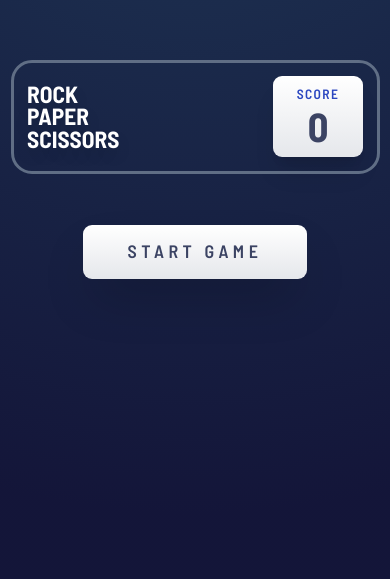
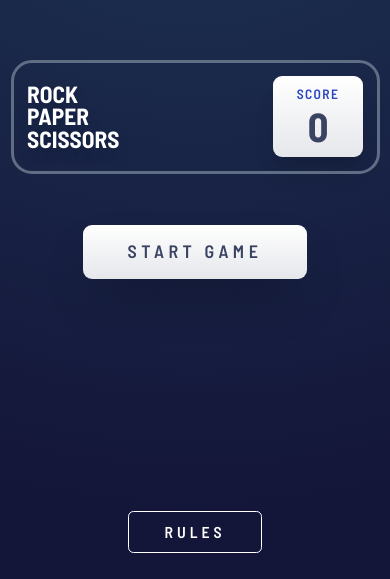
Before and after one commit to vietan0/fm-rock-paper-scissors, a React (Vite) app: page / in a window 390 px wide. Shown: the part 265-844 px from the top of the page. Built offline with nearby package versions, Linux system fonts and the light colour scheme.

Commit message:
feat: add `Rules` to start screen
also:
- center Rules button at small screen sizes
- reduce computer choosing time from 3 to 2 seconds
- change random choose threshold from `0.33` to `1/3` to be more precise

```diff
--- a/src/ComputerChooseScreen.tsx
+++ b/src/ComputerChooseScreen.tsx
@@ -18,7 +18,7 @@ export default function ComputerChooseScreen() {
     setTimeout(() => {
       const choice = computerChoose();
       dispatch({ type: 'computer-choose', payload: choice });
-    }, 3000);
+    }, 2000);
   }, []);
 
   useEffect(() => {
--- a/src/Rules.tsx
+++ b/src/Rules.tsx
@@ -21,7 +21,7 @@ export default function Rules() {
   const dialogAnimation = `${popupIsOpen ? 'bottom-0 xs:scale-100' : '-bottom-full xs:scale-0'} duration-150`;
 
   return (
-    <footer className="fixed bottom-6 right-3 xs:right-6">
+    <footer className="fixed bottom-6 left-0 flex w-full justify-center rounded-full px-3 xs:justify-end xs:px-6">
       <button
         onClick={() => dispatch({ type: 'click' })}
         className="rounded px-8 py-2 text-sm uppercase tracking-[.25em] outline outline-1 duration-100 hover:bg-white hover:text-dark-text"
--- a/src/StartScreen.tsx
+++ b/src/StartScreen.tsx
@@ -1,6 +1,7 @@
 import { useContext } from 'react';
 import Header from './Header';
 import { GameContext } from './GameContext';
+import Rules from './Rules';
 
 export default function StartScreen() {
   const { dispatch } = useContext(GameContext);
@@ -16,6 +17,7 @@ export default function StartScreen() {
       >
         Start Game
       </button>
+      <Rules />
     </div>
   );
 }
--- a/src/computerChoose.ts
+++ b/src/computerChoose.ts
@@ -2,7 +2,7 @@ import { Choice } from './GameContext';
 
 export default function computerChoose(): Choice {
   const x = Math.random();
-  if (x < 0.33) return 'rock';
-  if (x >= 0.33 && x < 0.66) return 'paper';
+  if (x < 1 / 3) return 'rock';
+  else if (x < 2 / 3) return 'paper';
   return 'scissors';
 }
```
